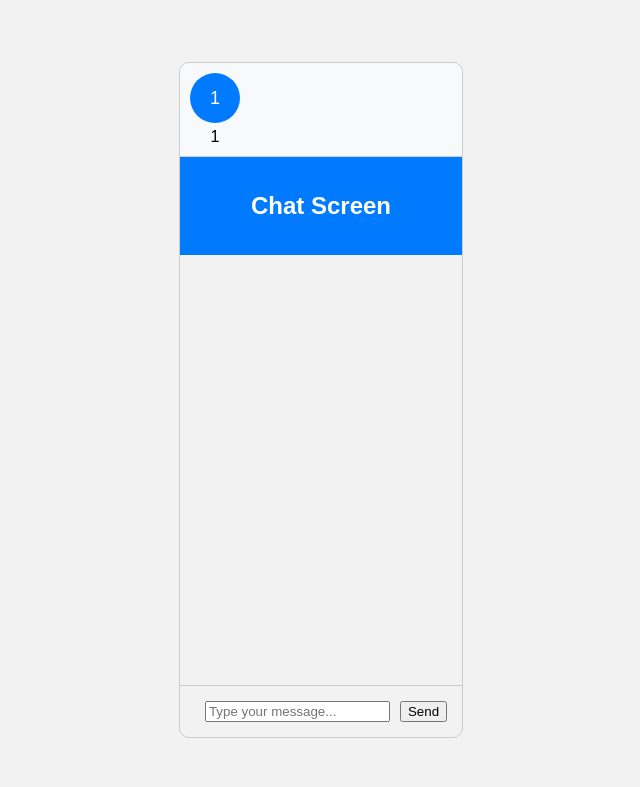
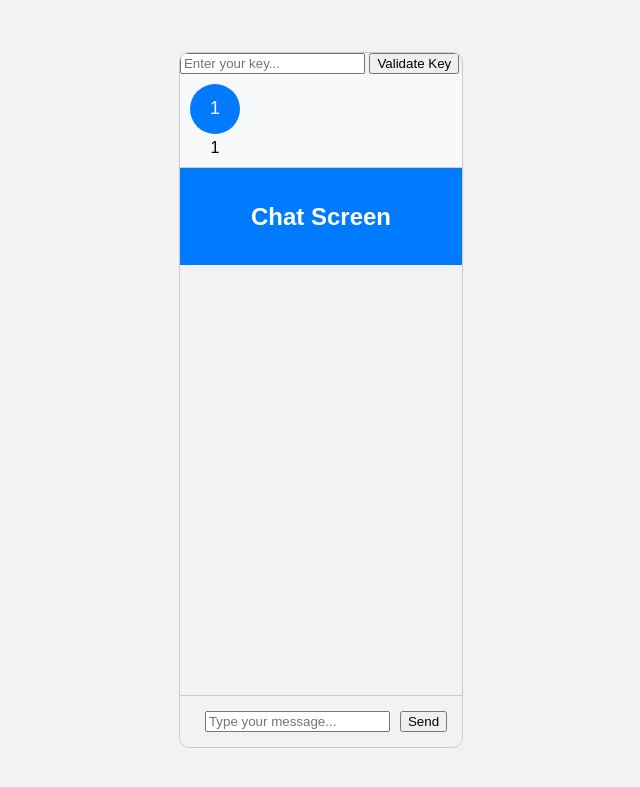
Before and after one commit to allenanto/systems_security_B9IS103, a Flask app: template templates/index.html in a window 1280 px wide. Shown: the top 787 px of the page, without its empty margins (319-959 px from the left). Run offline with Flask 3, Linux system fonts and the light colour scheme; the template is opened without the code that fills it: most values are stand-ins (such as "Sample title", 1, 10 or a date in 2020); some libraries are stand-ins or nearby versions.

Commit message:
key validation

```diff
--- a/templates/index.html
+++ b/templates/index.html
@@ -8,14 +8,13 @@
     <script src="https://cdnjs.cloudflare.com/ajax/libs/socket.io/4.0.0/socket.io.js"></script>
     <script src="https://ajax.googleapis.com/ajax/libs/jquery/1.12.4/jquery.min.js"></script>
     <script src="/static/script.js"></script>
-    <!-- <script>
-        function handleChatHeadClick(userName) {
-            alert('Clicked on user: ' + userName);
-        }
-    </script> -->
 </head>
 <body>
     <div class="container chat-container">
+        <div class="key-input-container">
+            <input type="text" id="keyInput" class="form-control" placeholder="Enter your key...">
+            <button id="validateKeyBtn" class="btn btn-primary">Validate Key</button>
+        </div>
         <div class="user-status-container">
             {% for user in users %}
             <div class="user-status" onclick="handleChatHeadClick('{{ user[0] }}', '{{ user[1] }}')">
```
